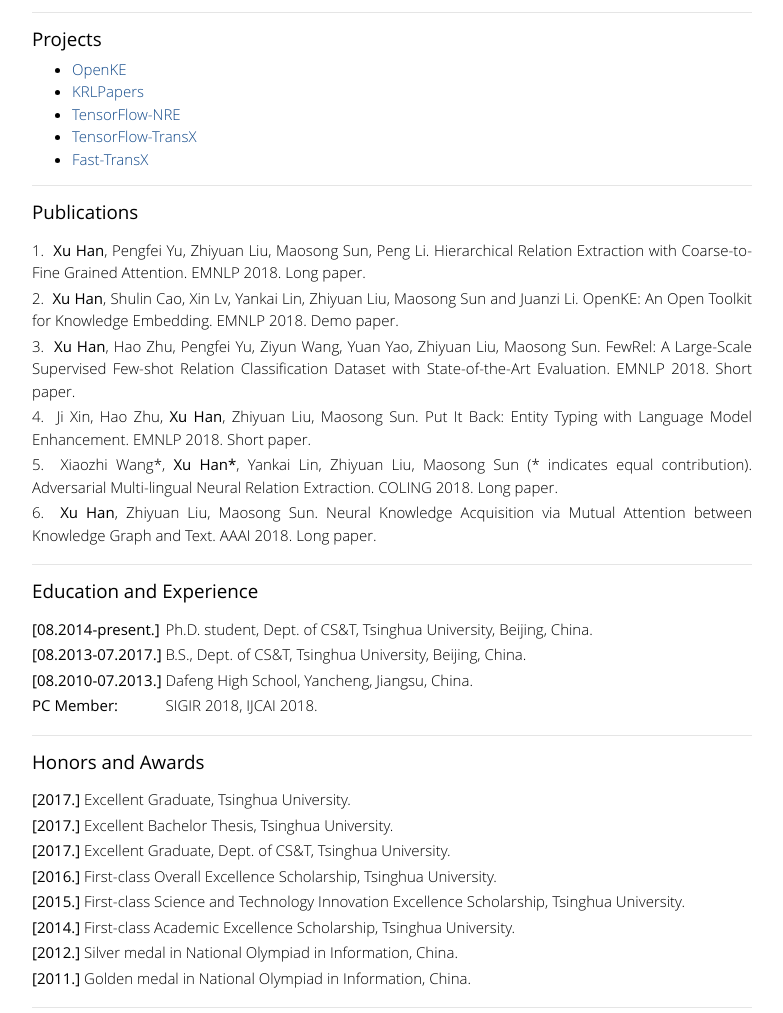
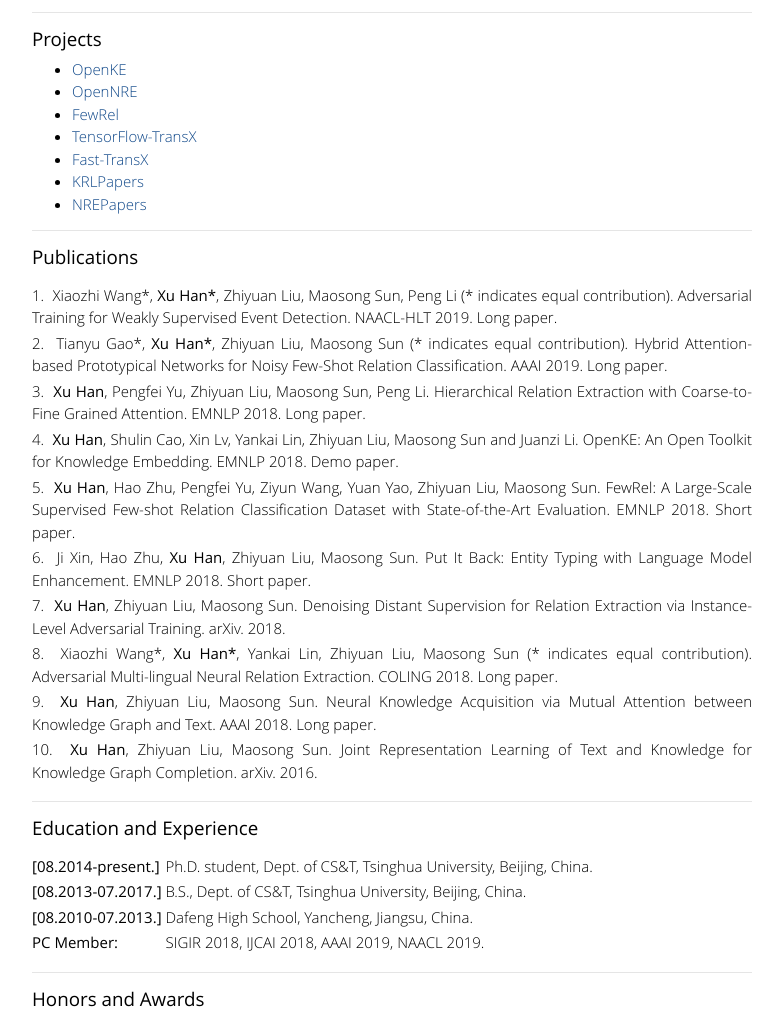
Before and after one commit to THUCSTHanxu13/THUCSTHanxu13.github.io, a plain HTML site: page index.html in a window 1280 px wide. Shown: the part 527-1540 px from the top of the page, without its empty margins (248-1031 px from the left). Drawn offline with nearby package versions, Linux system fonts and the light colour scheme.

Commit message:
no message

```diff
--- a/index.html
+++ b/index.html
@@ -71,10 +71,12 @@
     <h5>Projects</h5>
         <ul>
             <li><a href="https://github.com/thunlp/OpenKE">OpenKE</a></li>
-            <li><a href="https://github.com/thunlp/KRLPapers">KRLPapers</a></li>
-            <li><a href="https://github.com/thunlp/TensorFlow-NRE">TensorFlow-NRE</a></li>
+            <li><a href="https://github.com/thunlp/OpenNRE">OpenNRE</a></li>
+            <li><a href="https://github.com/thunlp/FewRel">FewRel</a></li>
             <li><a href="https://github.com/thunlp/TensorFlow-TransX">TensorFlow-TransX</a></li>
             <li><a href="https://github.com/thunlp/Fast-TransX">Fast-TransX</a></li>
+            <li><a href="https://github.com/thunlp/KRLPapers">KRLPapers</a></li>
+            <li><a href="https://github.com/thunlp/NREPapers">NREPapers</a></li>
         </ul>
 
 
@@ -149,12 +151,21 @@
 
     <p>
         <table>
-            <tr><td>1. &nbsp;<b>Xu Han</b>, Pengfei Yu, Zhiyuan Liu, Maosong Sun, Peng Li. Hierarchical Relation Extraction with Coarse-to-Fine Grained Attention. EMNLP 2018. Long paper.</td></tr>
-            <tr><td>2. &nbsp;<b>Xu Han</b>, Shulin Cao, Xin Lv, Yankai Lin, Zhiyuan Liu, Maosong Sun and Juanzi Li. OpenKE: An Open Toolkit for Knowledge Embedding. EMNLP 2018. Demo paper.</td></tr>
-            <tr><td>3. &nbsp;<b>Xu Han</b>, Hao Zhu, Pengfei Yu, Ziyun Wang, Yuan Yao, Zhiyuan Liu, Maosong Sun. FewRel: A Large-Scale Supervised Few-shot Relation Classification Dataset with State-of-the-Art Evaluation. EMNLP 2018. Short paper.</td></tr>
-            <tr><td>4. &nbsp;Ji Xin, Hao Zhu, <b>Xu Han</b>, Zhiyuan Liu, Maosong Sun. Put It Back: Entity Typing with Language Model Enhancement. EMNLP 2018. Short paper.</td></tr>
-            <tr><td>5. &nbsp;Xiaozhi Wang*, <b>Xu Han*</b>, Yankai Lin, Zhiyuan Liu, Maosong Sun (* indicates equal contribution). Adversarial Multi-lingual Neural Relation Extraction. COLING 2018. Long paper.</td></tr>
-            <tr><td>6. &nbsp;<b>Xu Han</b>, Zhiyuan Liu, Maosong Sun. Neural Knowledge Acquisition via Mutual Attention between Knowledge Graph and Text. AAAI 2018. Long paper.</td></tr>
+            <tr><td>1. &nbsp;Xiaozhi Wang*, <b>Xu Han*</b>, Zhiyuan Liu, Maosong Sun, Peng Li (* indicates equal contribution). Adversarial Training for Weakly Supervised Event Detection. NAACL-HLT 2019. Long paper.</td></tr>
+            <tr><td>2. &nbsp;Tianyu Gao*, <b>Xu Han*</b>, Zhiyuan Liu, Maosong Sun (* indicates equal contribution). Hybrid Attention-based Prototypical Networks for Noisy Few-Shot Relation Classification. AAAI 2019. Long paper.</td></tr>
+            <tr><td>3. &nbsp;<b>Xu Han</b>, Pengfei Yu, Zhiyuan Liu, Maosong Sun, Peng Li. Hierarchical Relation Extraction with Coarse-to-Fine Grained Attention. EMNLP 2018. Long paper.</td></tr>
+            <tr><td>4. &nbsp;<b>Xu Han</b>, Shulin Cao, Xin Lv, Yankai Lin, Zhiyuan Liu, Maosong Sun and Juanzi Li. OpenKE: An Open Toolkit for Knowledge Embedding. EMNLP 2018. Demo paper.</td></tr>
+            <tr><td>5. &nbsp;<b>Xu Han</b>, Hao Zhu, Pengfei Yu, Ziyun Wang, Yuan Yao, Zhiyuan Liu, Maosong Sun. FewRel: A Large-Scale Supervised Few-shot Relation Classification Dataset with State-of-the-Art Evaluation. EMNLP 2018. Short paper.</td></tr>
+            <tr><td>6. &nbsp;Ji Xin, Hao Zhu, <b>Xu Han</b>, Zhiyuan Liu, Maosong Sun. Put It Back: Entity Typing with Language Model Enhancement. EMNLP 2018. Short paper.</td></tr>
+            <tr><td>7. &nbsp;<b>Xu Han</b>, Zhiyuan Liu, Maosong Sun. Denoising Distant Supervision for Relation Extraction via Instance-Level Adversarial Training. arXiv. 2018.</td></tr>
+            <tr><td>8. &nbsp;Xiaozhi Wang*, <b>Xu Han*</b>, Yankai Lin, Zhiyuan Liu, Maosong Sun (* indicates equal contribution). Adversarial Multi-lingual Neural Relation Extraction. COLING 2018. Long paper.</td></tr>
+            <tr><td>9. &nbsp;<b>Xu Han</b>, Zhiyuan Liu, Maosong Sun. Neural Knowledge Acquisition via Mutual Attention between Knowledge Graph and Text. AAAI 2018. Long paper.</td></tr>
+            <tr><td>10. &nbsp;<b>Xu Han</b>, Zhiyuan Liu, Maosong Sun. Joint Representation Learning of Text and Knowledge for Knowledge Graph Completion. arXiv. 2016.</td></tr>
+
+
+
+
+
         </table>
     </p>
 
@@ -170,7 +181,7 @@
             <tr><td><b>[08.2014-present.]&nbsp;</b></td><td>Ph.D. student, Dept. of CS&T, Tsinghua University, Beijing, China.</td></tr>
             <tr><td><b>[08.2013-07.2017.]&nbsp;</b></td><td>B.S., Dept. of CS&T, Tsinghua University, Beijing, China.</td></tr>
             <tr><td><b>[08.2010-07.2013.]&nbsp;</b></td><td>Dafeng High School, Yancheng, Jiangsu, China.</td></tr>
-            <tr><td><b>PC Member:&nbsp;</b></td><td>SIGIR 2018, IJCAI 2018.</td></tr>
+            <tr><td><b>PC Member:&nbsp;</b></td><td>SIGIR 2018, IJCAI 2018, AAAI 2019, NAACL 2019.</td></tr>
         </table>
     </p>
 
@@ -195,7 +206,7 @@
     <h5>Teaching </h5>
     <p>
         <table>
-            <tr><td><b>[2018.]&nbsp;</b></td><td> Head TA for Object-Oriented Programming, Tsinghua University.</td></tr>
+            <tr><td><b>[2018-present.]&nbsp;</b></td><td> Head TA for Object-Oriented Programming, Tsinghua University.</td></tr>
             <tr><td><b>[2017.]&nbsp;</b></td><td> TA for Object-Oriented Programming, Tsinghua University.</td></tr>
             <tr><td><b>[2016.]&nbsp;</b></td><td> TA for Software Engineering, Tsinghua University.</td></tr>
         </table>
```
